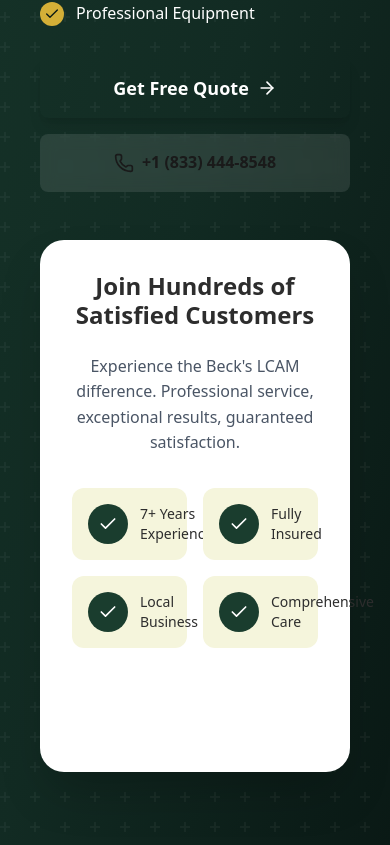
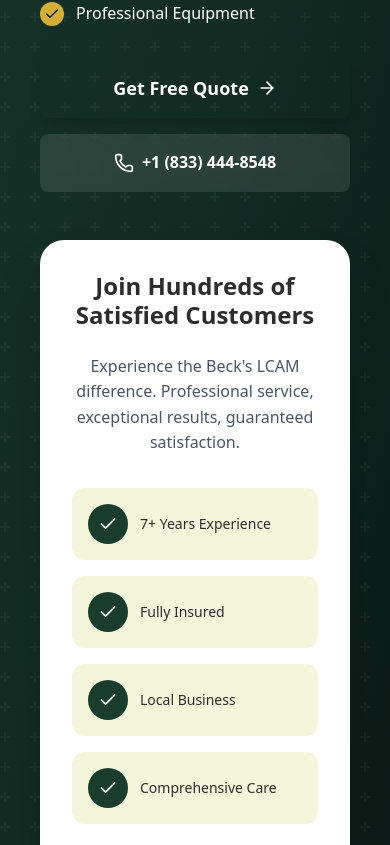
Before and after one commit to uccy553/landsacpe3, a Next.js app: page /about in a window 390 px wide. Shown: the part 5119-5964 px from the top of the page. Built offline with nearby package versions, Linux system fonts and the light colour scheme; a web font is replaced by a local one.

Commit message:
update info becks

```diff
--- a/src/components/sections/CTA.tsx
+++ b/src/components/sections/CTA.tsx
@@ -69,7 +69,7 @@
                             </Button>
                             <a
                                 href={`tel:${phoneRaw}`}
-                                className="inline-flex items-center justify-center gap-2 px-6 py-4 bg-white/10 backdrop-blur-sm text-white rounded-lg font-semibold hover:bg-white/20 transition-colors"
+                                className="inline-flex items-center justify-center gap-2 px-6 py-4 bg-white/10 backdrop-blur-sm !text-white rounded-lg font-semibold hover:bg-white/20 transition-colors"
                             >
                                 <Phone className="w-5 h-5" />
                                 {phone}
@@ -92,7 +92,7 @@
                             </p>
 
                             {/* Trust Badges */}
-                            <div className="grid grid-cols-2 gap-4 mb-8">
+                            <div className="grid grid-cols-1 sm:grid-cols-2 gap-4 mb-8">
                                 {features.badges.map((badge, index) => (
                                     <div
                                         key={index}
```
